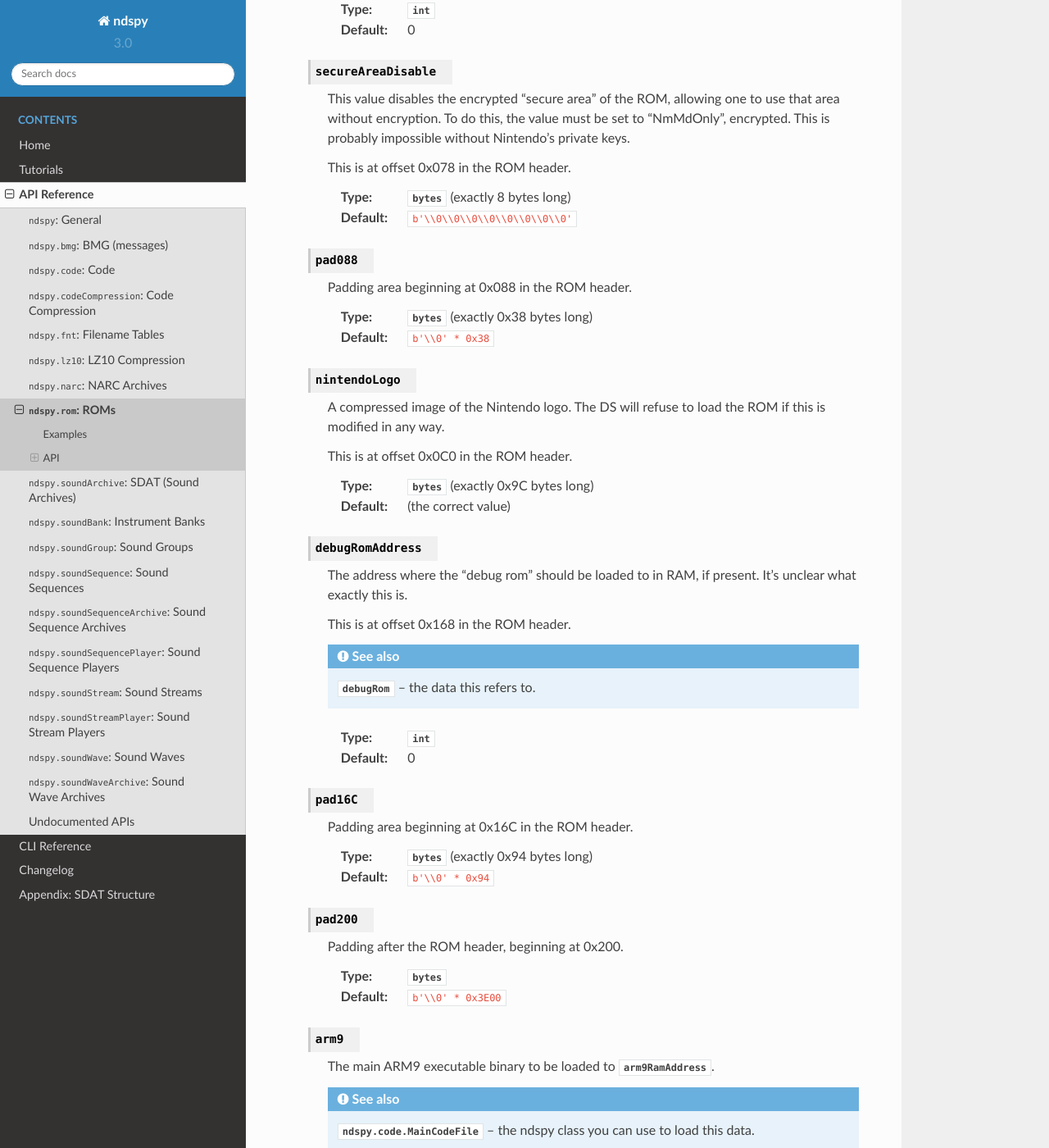
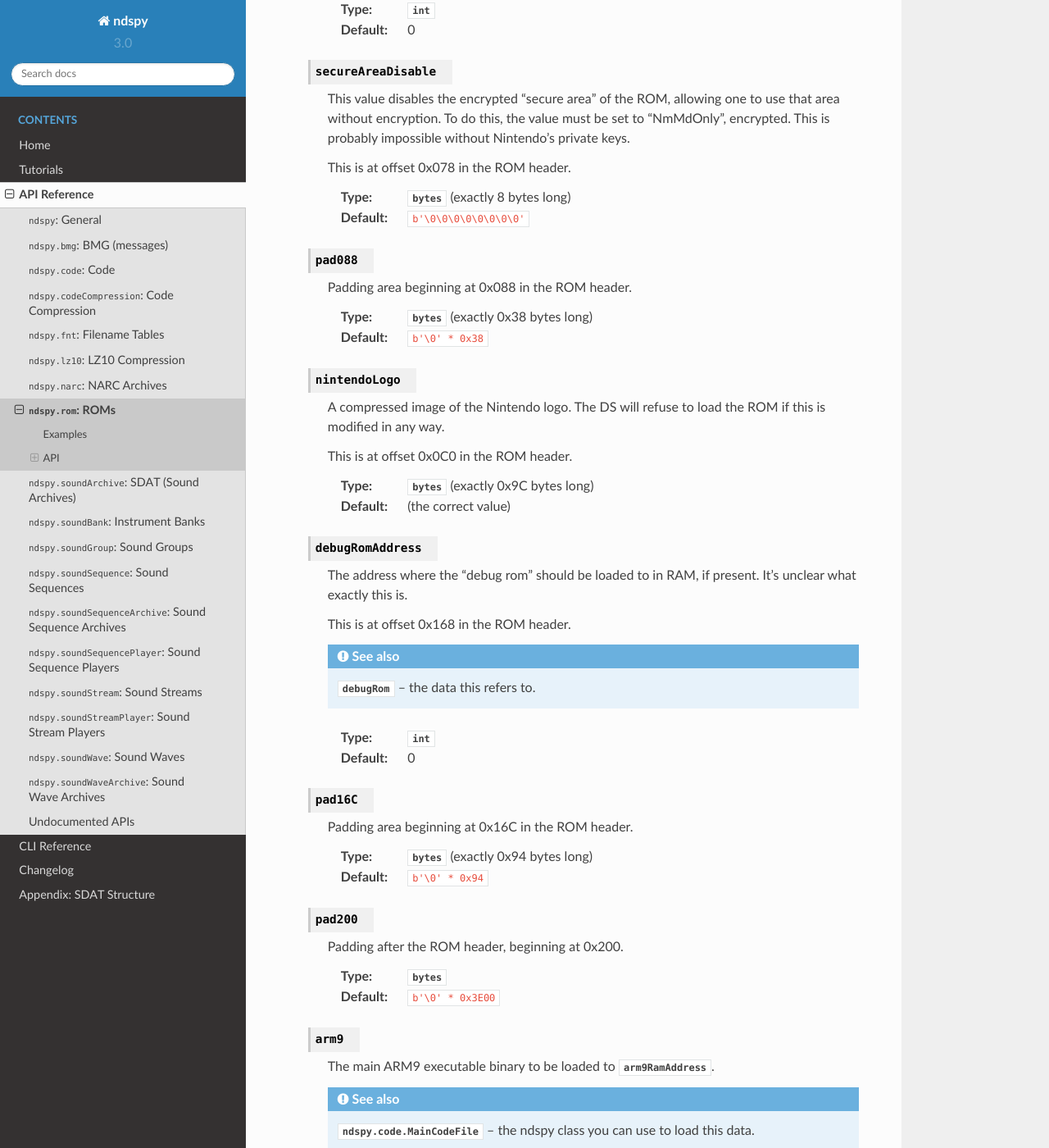
Before and after one commit to RoadrunnerWMC/ndspy, a Sphinx documentation site: the page built from docs/source/api/rom.rst, in a window 1280 px wide and 1400 px high, scrolled down 8469 px. Shown: the whole window at 82% size. Built offline with Sphinx 7.4.7 and the Read the Docs theme 2.0.0, drawn with Linux system fonts in a browser that asks for light colours.

Commit message:
Fix typos in ndspy.rom docs
I have no idea how this mistake happened? Fixed now, though

```diff
--- a/docs/source/api/rom.rst
+++ b/docs/source/api/rom.rst
@@ -175,7 +175,7 @@ API
 
         :type: :py:class:`bytes` (exactly 2 bytes long)
 
-        :default: ``b'\\0\\0'``
+        :default: ``b'\0\0'``
 
     .. py:attribute:: unitCode
 
@@ -489,7 +489,7 @@ API
 
         :type: :py:class:`bytes` (exactly 8 bytes long)
 
-        :default: ``b'\\0\\0\\0\\0\\0\\0\\0\\0'``
+        :default: ``b'\0\0\0\0\0\0\0\0'``
 
     .. py:attribute:: pad088
 
@@ -497,7 +497,7 @@ API
 
         :type: :py:class:`bytes` (exactly 0x38 bytes long)
 
-        :default: ``b'\\0' * 0x38``
+        :default: ``b'\0' * 0x38``
 
     .. py:attribute:: nintendoLogo
 
@@ -531,7 +531,7 @@ API
 
         :type: :py:class:`bytes` (exactly 0x94 bytes long)
 
-        :default: ``b'\\0' * 0x94``
+        :default: ``b'\0' * 0x94``
 
     .. py:attribute:: pad200
 
@@ -539,7 +539,7 @@ API
 
         :type: :py:class:`bytes`
 
-        :default: ``b'\\0' * 0x3E00``
+        :default: ``b'\0' * 0x3E00``
 
     .. py:attribute:: arm9
 
```
